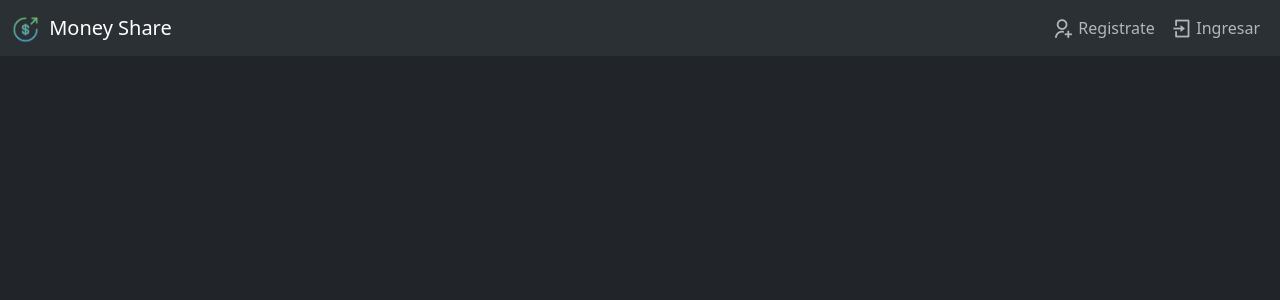
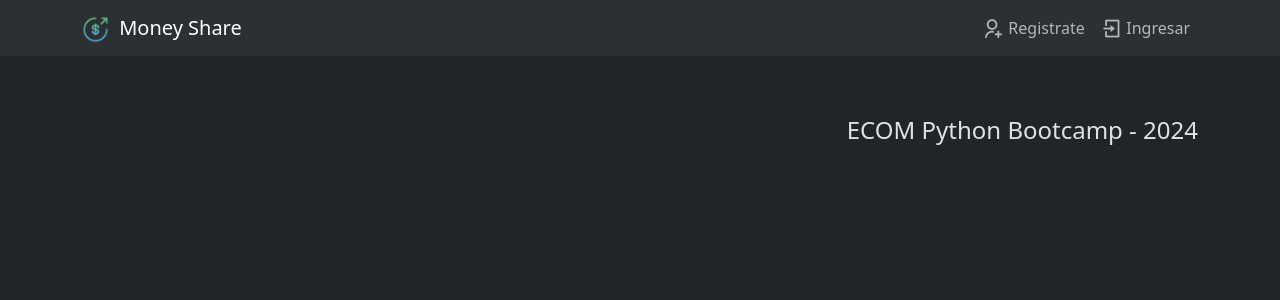
Before and after one commit to facundososalopez/eb2024_desafio_integrador_2, a Django app: page /base in a window 1280 px wide. Shown: the top 300 px of the page. Run offline with Django 5.2, Linux system fonts and the light colour scheme; some libraries are stand-ins or nearby versions.

Commit message:
Correccion de caracteristicas faltantes del template base.

```diff
--- /dev/null
+++ b/src/templates/_footer.html
@@ -0,0 +1,3 @@
+<div class="text-end container-xl py-4 fs-4">
+    ECOM Python Bootcamp - 2024
+</div>
--- a/src/templates/_navbar.html
+++ b/src/templates/_navbar.html
@@ -1,6 +1,6 @@
 {% load static %}
 <nav class="navbar navbar-expand-md bg-body-tertiary">
-  <div class="container-fluid">
+  <div class="container-xl">
     <a class="navbar-brand" href="#">
         <img src="{% static 'assets/images/logo.png' %}" alt="Logo Money Share">
         Money Share
--- a/src/templates/base.html
+++ b/src/templates/base.html
@@ -15,8 +15,14 @@
     <header>
         {% include '_navbar.html' %}
     </header>
-    <main id="main"></main>
-    <footer></footer>
+    <main id="main" class="container-xl py-3">
+    {% block content %}
+
+    {% endblock %}
+    </main>
+    <footer>
+        {% include '_footer.html' %}
+    </footer>
     <script src="https://cdn.jsdelivr.net/npm/@popperjs/core@2.11.8/dist/umd/popper.min.js" integrity="sha384-I7E8VVD/ismYTF4hNIPjVp/Zjvgyol6VFvRkX/vR+Vc4jQkC+hVqc2pM8ODewa9r" crossorigin="anonymous"></script>
     <script src="https://cdn.jsdelivr.net/npm/bootstrap@5.3.3/dist/js/bootstrap.min.js" integrity="sha384-0pUGZvbkm6XF6gxjEnlmuGrJXVbNuzT9qBBavbLwCsOGabYfZo0T0to5eqruptLy" crossorigin="anonymous"></script>
     {% block page_js %}{% endblock %}
```
